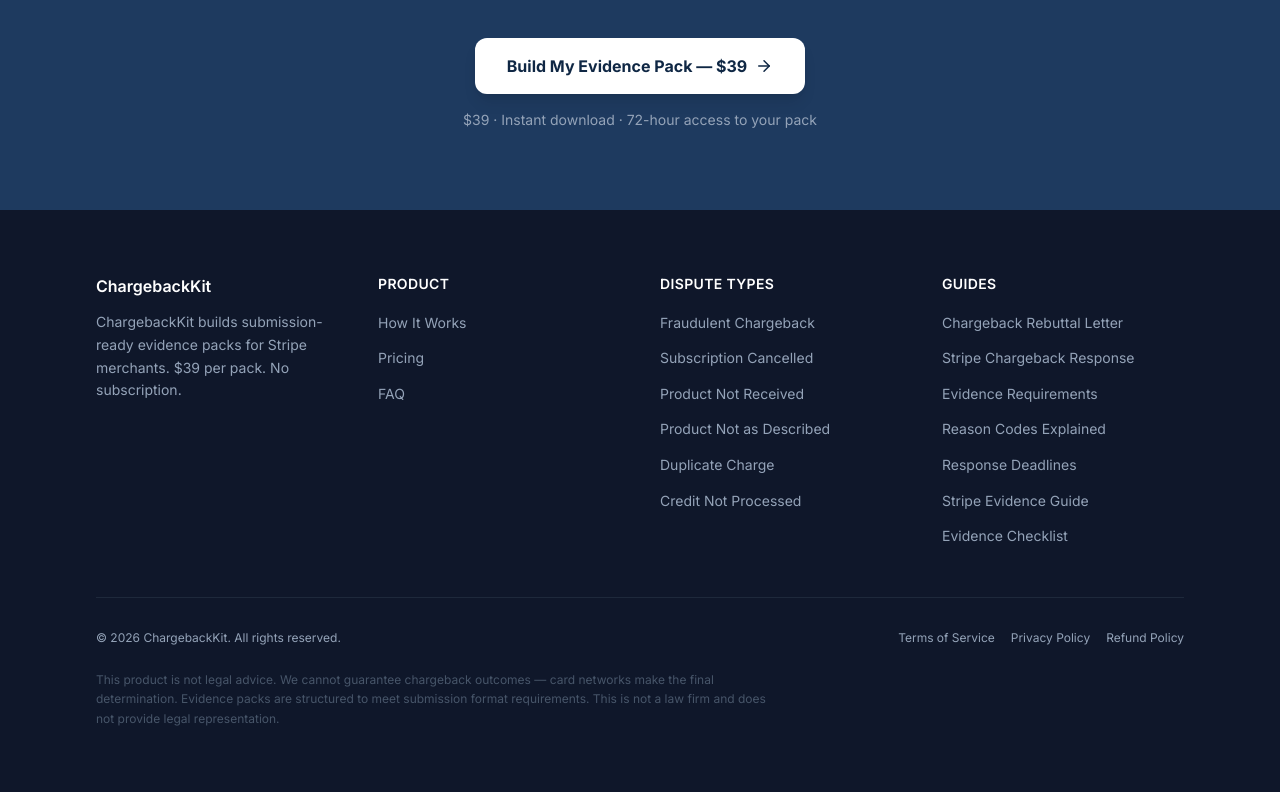
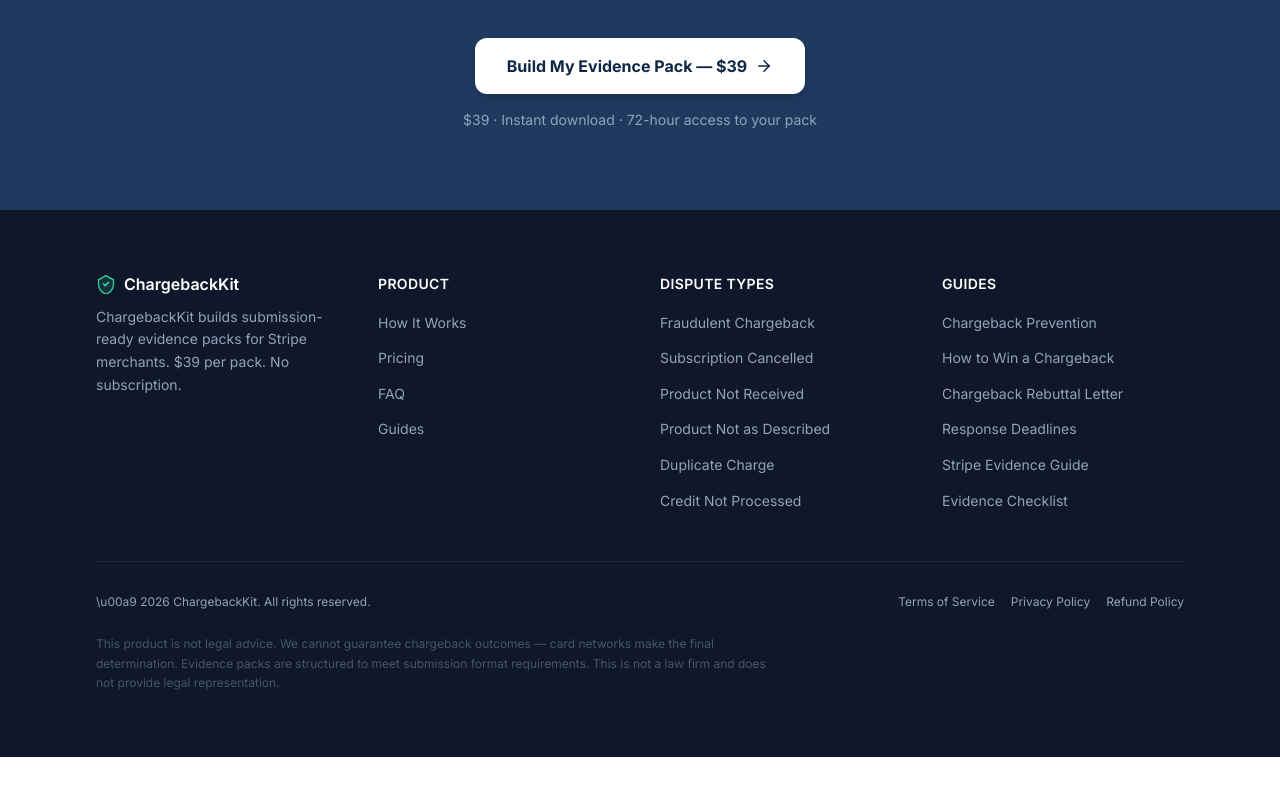
Before and after one commit to mattmcallister-create/chargeback-evidence-pack, a Next.js app: page / in a window 1280 px wide. Shown: the part 3667-4459 px from the top of the page. After the commit the page ends 4424 px from the top, so only its background shows below. Built offline with nearby package versions, Linux system fonts and the light colour scheme; no server answers.

Commit message:
Update footer.tsx
Fix footer: shield logo, correct guide links, add Guides nav link

```diff
--- a/components/marketing/footer.tsx
+++ b/components/marketing/footer.tsx
@@ -4,6 +4,7 @@
   { label: 'How It Works', href: '/how-it-works/' },
   { label: 'Pricing', href: '/pricing/' },
   { label: 'FAQ', href: '/faq/' },
+  { label: 'Guides', href: '/guides' },
 ]
 
 const categoryLinks = [
@@ -16,13 +17,12 @@
 ]
 
 const guideLinks = [
-  { label: 'Chargeback Rebuttal Letter', href: '/guide/chargeback-rebuttal-letter/' },
-  { label: 'Stripe Chargeback Response', href: '/guide/stripe-chargeback-response/' },
-  { label: 'Evidence Requirements', href: '/guide/chargeback-evidence-requirements/' },
-  { label: 'Reason Codes Explained', href: '/guide/chargeback-reason-codes/' },
+  { label: 'Chargeback Prevention', href: '/guides/chargeback-prevention' },
+  { label: 'How to Win a Chargeback', href: '/guides/how-to-win-a-chargeback' },
+  { label: 'Chargeback Rebuttal Letter', href: '/guides/chargeback-rebuttal-letter' },
   { label: 'Response Deadlines', href: '/guides/chargeback-response-deadlines' },
-    { label: 'Stripe Evidence Guide', href: '/stripe-chargeback-evidence' },
-    { label: 'Evidence Checklist', href: '/chargeback-evidence-checklist' },
+  { label: 'Stripe Evidence Guide', href: '/stripe-chargeback-evidence' },
+  { label: 'Evidence Checklist', href: '/chargeback-evidence-checklist' },
 ]
 
 const legalLinks = [
@@ -30,6 +30,41 @@
   { label: 'Privacy Policy', href: '/privacy/' },
   { label: 'Refund Policy', href: '/refund/' },
 ]
+
+function FooterShield() {
+  return (
+    <svg
+      width="20"
+      height="20"
+      viewBox="0 0 24 24"
+      fill="none"
+      xmlns="http://www.w3.org/2000/svg"
+      className="text-emerald-400"
+      aria-hidden="true"
+    >
+      <path
+        d="M12 2L3 7v5c0 5.55 3.84 10.74 9 12 5.16-1.26 9-6.45 9-12V7l-9-5z"
+        fill="currentColor"
+        opacity="0.15"
+      />
+      <path
+        d="M12 2L3 7v5c0 5.55 3.84 10.74 9 12 5.16-1.26 9-6.45 9-12V7l-9-5z"
+        stroke="currentColor"
+        strokeWidth="1.5"
+        strokeLinecap="round"
+        strokeLinejoin="round"
+        fill="none"
+      />
+      <path
+        d="M9 12l2 2 4-4"
+        stroke="currentColor"
+        strokeWidth="2"
+        strokeLinecap="round"
+        strokeLinejoin="round"
+      />
+    </svg>
+  )
+}
 
 export default function MarketingFooter() {
   const year = new Date().getFullYear()
@@ -43,7 +78,8 @@
 
           {/* Brand */}
           <div className="lg:col-span-1">
-            <Link href="/" className="inline-block mb-3">
+            <Link href="/" className="inline-flex items-center gap-2 mb-3">
+              <FooterShield />
               <span className="text-white font-semibold text-base leading-tight">
                 ChargebackKit
               </span>
@@ -100,7 +136,7 @@
         {/* Bottom bar */}
         <div className="border-t border-slate-800 pt-8 flex flex-col sm:flex-row items-start sm:items-center justify-between gap-4">
           <p className="text-xs">
-            © {year} ChargebackKit. All rights reserved.
+            \u00a9 {year} ChargebackKit. All rights reserved.
           </p>
 
           <div className="flex flex-wrap gap-4 text-xs">
@@ -121,4 +157,4 @@
       </div>
     </footer>
   )
-}
+  }
```
